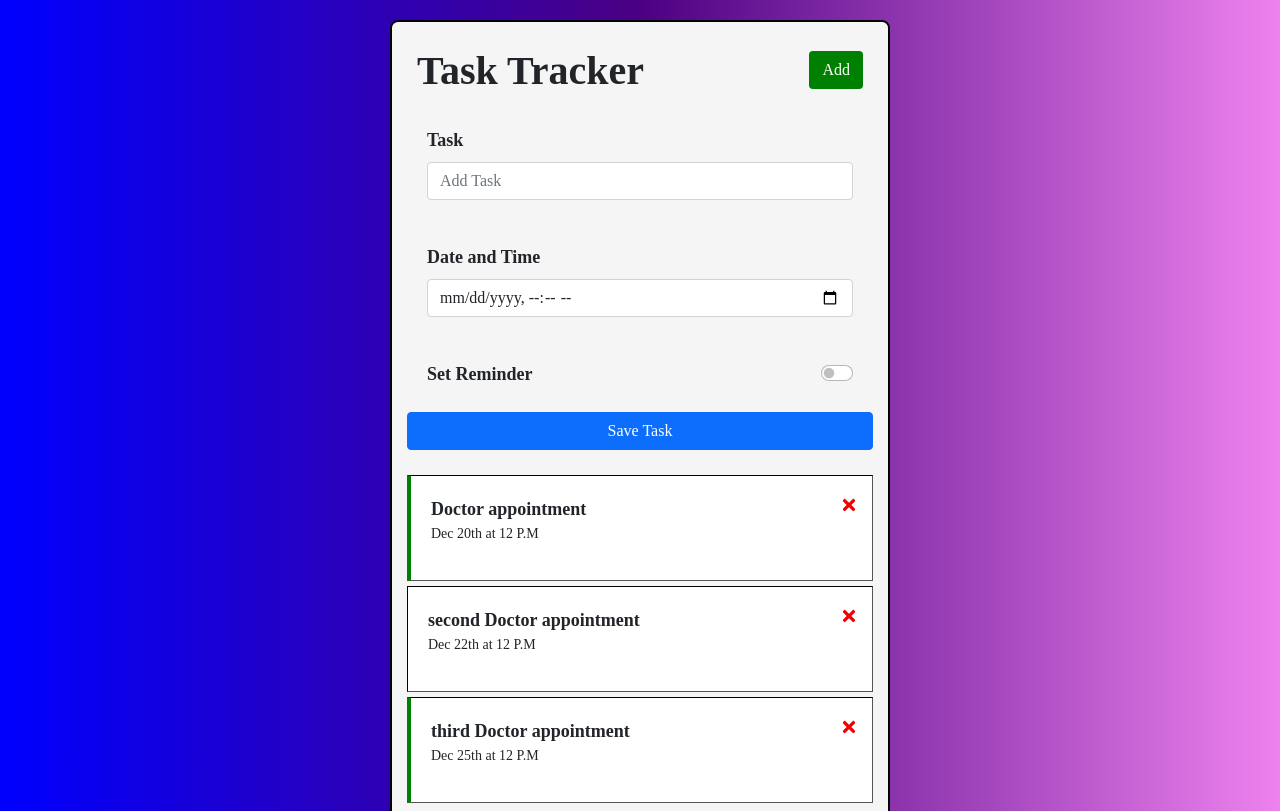
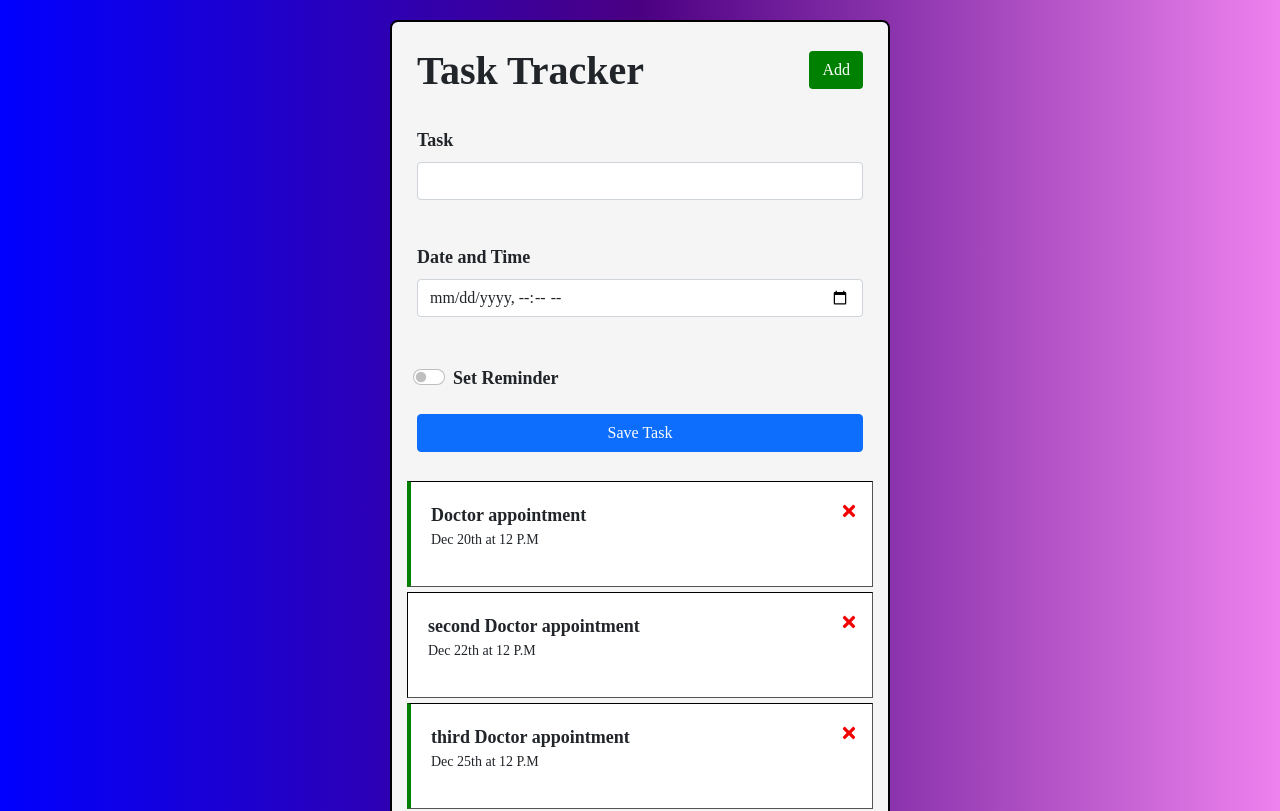
Before and after one commit to sudo0511/task-tracker, a React (Create React App) app: page / in a window 1280 px wide. Shown: the top 811 px of the page. Built offline with nearby package versions, Linux system fonts and the light colour scheme; a web font is replaced by a local one.

Commit message:
corrected styling

```diff
--- a/src/components/AddTask.js
+++ b/src/components/AddTask.js
@@ -1,25 +1,32 @@
 const AddTask = () => {
   return (
-    <div className="mx">
+    <div class="mx">
       <form>
-        <div className="my-1">
-          <label className="form-label">Task</label>
-          <input type="text" className="form-control" placeholder="Add Task" />
+        <div class="my-1">
+          <label class="form-label">Task</label>
+          <input type="text" id="task-detail" class="form-control" required />
         </div>
-        <div className="my-1">
-          <label className="form-label">Date and Time</label>
+        <div class="my-1">
+          <label class="form-label">Date and Time</label>
           <input
-            className="form-control"
             type="datetime-local"
-            placeholder="Add Date and Time"
+            id="date-time-detail"
+            class="form-control"
+            required
           />
         </div>
-
-        <div className="form-switch my-1">
-          <label className="form-check-label">Set Reminder</label>
-          <input className="form-check-input form-control" type="checkbox" />
+        <div class="my-1 pt-1 mydiv">
+          <div class="ms-3 form-switch form-check">
+            <label class="form-check-label">Set Reminder</label>
+            <input
+              class="form-check-input form-check-control"
+              type="checkbox"
+            />
+          </div>
+          <button type="button" id="save" class="btn btn-primary">
+            Save Task
+          </button>
         </div>
-        <input type="submit" value="Save Task" className="btn btn-primary" />
       </form>
     </div>
   );
--- a/src/index.css
+++ b/src/index.css
@@ -69,7 +69,7 @@ footer {
 .card.reminder {
   border-left: solid 4px green;
 }
-form > .btn {
+.my-1 > .btn {
   width: 100%;
 }
 
@@ -78,7 +78,7 @@ form > .btn {
 }
 
 .mx {
-  margin: auto -20px;
+  margin: -20px -30px;
 }
 
 label {
```
